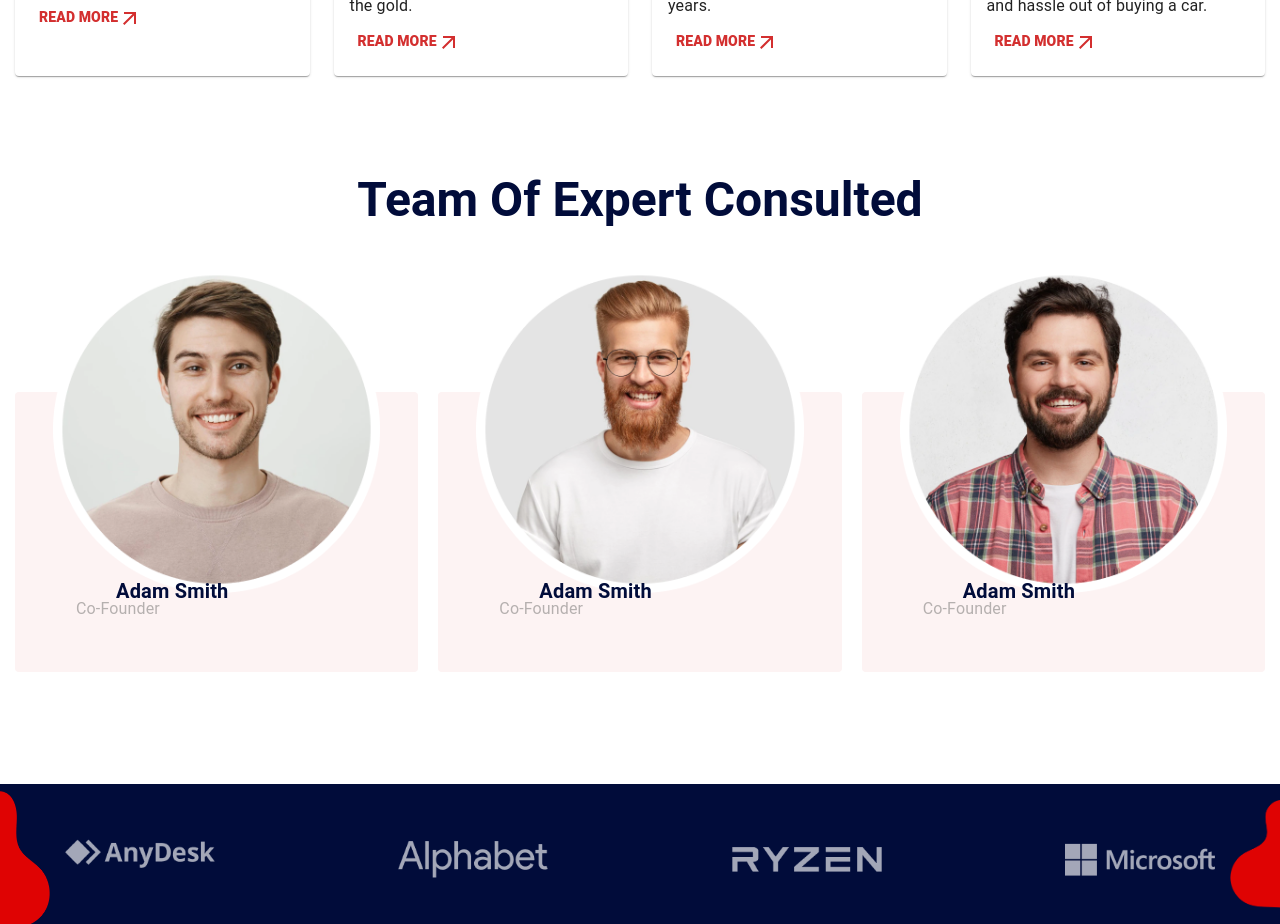
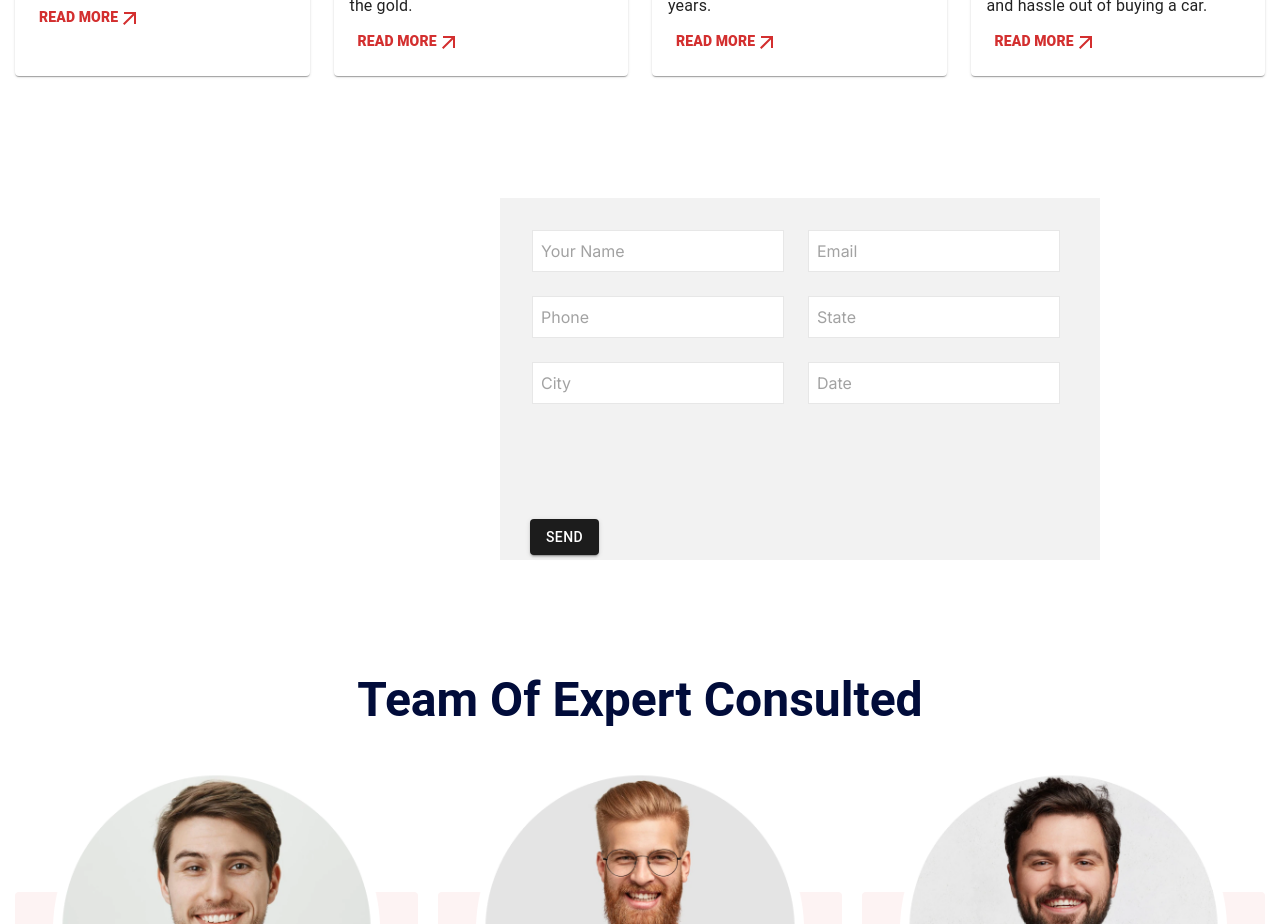
Before and after one commit to emon-webdev/Capital-Trust-Bank, a React (Create React App) app: page / in a window 1280 px wide. Shown: the part 1380-2304 px from the top of the page. Built offline with nearby package versions, Linux system fonts and the light colour scheme.

Commit message:
form added

```diff
--- a/src/App.css
+++ b/src/App.css
@@ -135,6 +135,7 @@
   color: #61dafb;
 }
 
+
 @keyframes App-logo-spin {
   from {
     transform: rotate(0deg);
--- /dev/null
+++ b/src/Pages/Home/ApplyForm.js
@@ -0,0 +1,37 @@
+import { Button, TextField } from "@mui/material";
+import { Box } from "@mui/system";
+import React from "react";
+import apply from "../../assets/Services(Home)/apply-form-box-bg.jpg";
+import { blue } from '@mui/material/colors';
+
+export default function ApplyForm() {
+  return (
+    <div className="apply-area w-100 d-flex justify-center" >
+      <Box
+      display={'flex'}
+      alignItems='center'
+        height={"500px"}
+        sx={{
+          backgroundImage: `url(${apply})`,
+          backgroundRepeat: "no-repeat",
+          filter: "grayscale(100%)",
+        }}
+        width="1200px"
+      >
+        <Box  sx={{ background: "#F7F1EB",marginLeft:'500px', marginTop:'10px', width:"50%" }}>
+          <form style={{height:"300px",}} className="p-5 mb-4 ">
+            <input className="border m-3 p-2" placeholder="Your Name"></input>
+            <input className="border m-3 p-2" placeholder="Email"></input>
+            <br />
+            <input className="border m-3 p-2" placeholder="Phone"></input>
+            <input className="border m-3 p-2" placeholder="State"></input>
+            <br />
+            <input className="border m-3 p-2" placeholder="City"></input>
+            <input className="border m-3 p-2" placeholder="Date"></input>
+          </form>
+          <Button  variant="contained" sx={{background:"#010DFA",marginLeft:'30px',marginY:'5px'}}>Send</Button>
+        </Box>
+      </Box>
+    </div>
+  );
+}
--- a/src/Pages/Home/Home.js
+++ b/src/Pages/Home/Home.js
@@ -1,4 +1,6 @@
 import React from "react";
+import ApplyForm from "./ApplyForm";
+
 import Banner from "./Banner";
 import Branding from "./Branding";
 import ContactUs from "./ContactUs";
@@ -11,6 +13,8 @@ const Home = () => {
     <div>
       <Banner />
       <Services />
+      <ApplyForm></ApplyForm>
+
       {/* <Counter /> */}
       <Team />
       <Branding />
--- a/src/Pages/Home/Services.jsx
+++ b/src/Pages/Home/Services.jsx
@@ -6,6 +6,7 @@ import education from "../../assets/Services(Home)/edu_loan.jpg";
 import gold from "../../assets/Services(Home)/gold-loan.jpg";
 import marriage from '../../assets/Services(Home)/marriage_loan.jpg';
 import vehicle from "../../assets/Services(Home)/vehicle-loan.jpg";
+
 const Services = () => {
 
   const ServicesData=[
@@ -143,7 +144,9 @@ const Services = () => {
           </Card>
            ))
     }
+
         </div>
+
       </div>
     );
 };
```
Also changed, not shown: src/assets/Services(Home)/apply-form-box-bg.jpg (added).
